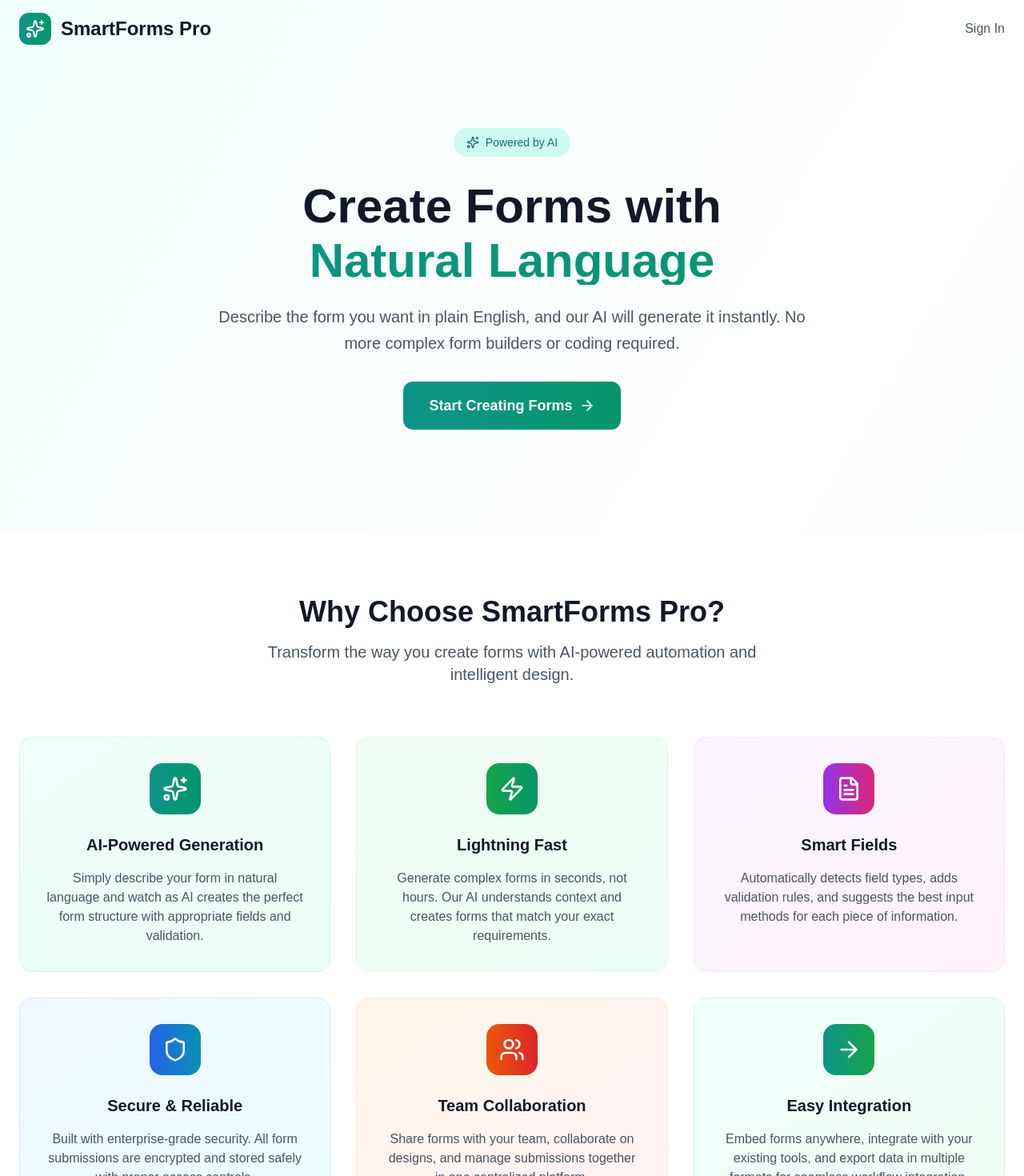
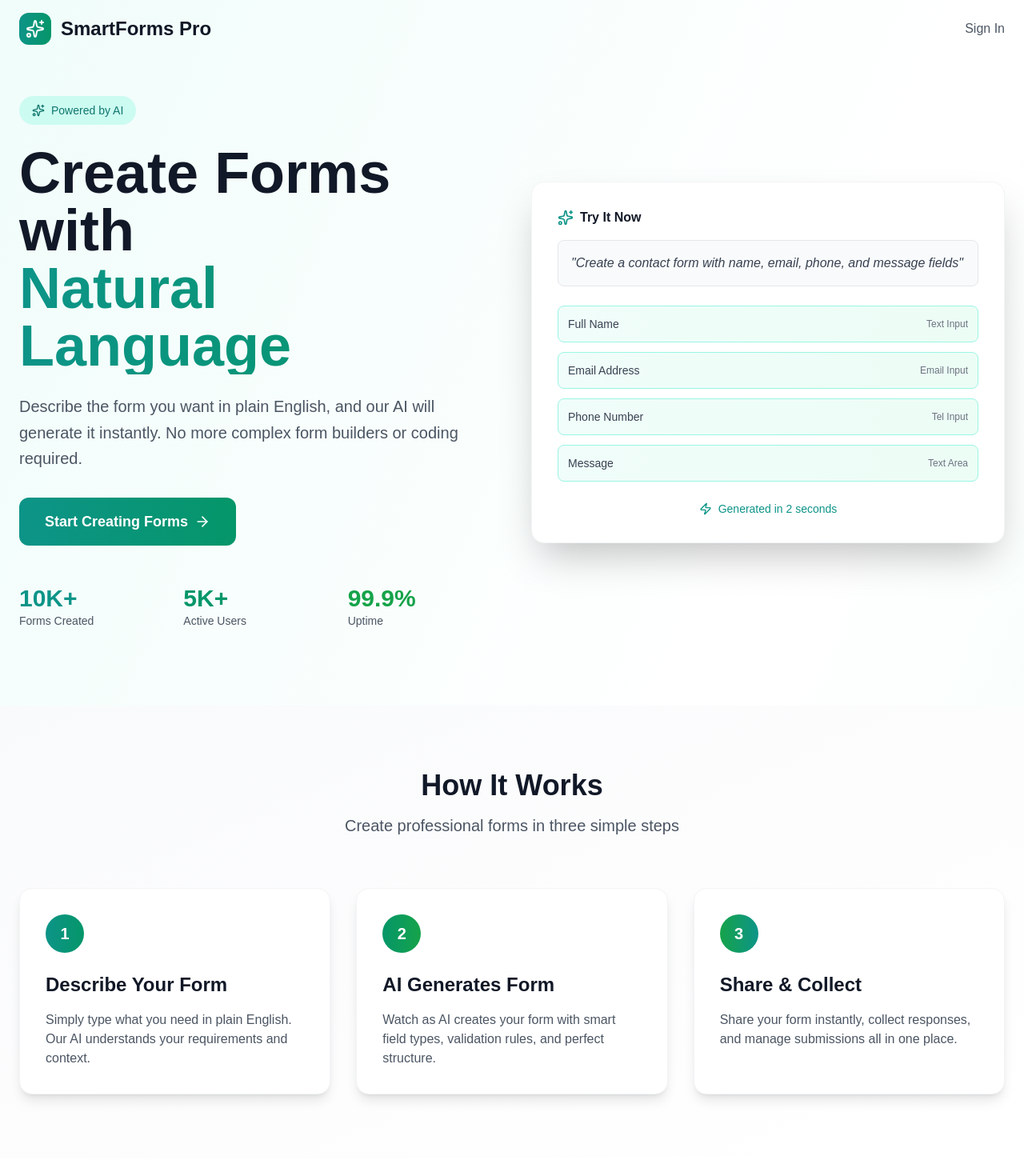
Before and after one commit to Mayankkamriya/AI-Based-Form-Generator, a Next.js app in the folder frontend/: page / in a window 1280 px wide. Shown: the top 1470 px of the page at 80% size. Built offline with nearby package versions, Linux system fonts and the light colour scheme.

Commit message:
adding more details in home page

```diff
--- a/frontend/app/page.tsx
+++ b/frontend/app/page.tsx
@@ -70,26 +70,27 @@
       </nav>
 
       {/* Hero Section */}
-      <div className="px-6 py-20">
-        <div className="max-w-7xl mx-auto text-center">
-          <div className="mb-8">
-            <div className="inline-flex items-center space-x-2 bg-teal-100 text-teal-700 px-4 py-2 rounded-full text-sm font-medium mb-6 mt-2">
+      <div className="px-6 py-16 lg:pt-12 lg:pb-24">
+        <div className="max-w-7xl mx-auto">
+          <div className="grid lg:grid-cols-2 gap-12 items-center">
+            {/* Left Column - Text Content */}
+            <div className="text-center lg:text-left">
+              <div className="inline-flex items-center space-x-2 bg-teal-100 text-teal-700 px-4 py-2 rounded-full text-sm font-medium mb-6">
                 <Sparkles className="w-4 h-4" />
                 <span>Powered by AI</span>
               </div>
-            <h1 className="text-5xl md:text-6xl font-bold text-gray-900 mb-6 leading-tight mt-2">
+              <h1 className="text-5xl md:text-6xl lg:text-7xl font-bold text-gray-900 mb-6 leading-tight">
                 Create Forms with
-              <span className="block bg-gradient-to-r from-teal-600 to-emerald-600 bg-clip-text text-transparent mt-2">
+                <span className="block bg-gradient-to-r from-teal-600 to-emerald-600 bg-clip-text text-transparent">
                   Natural Language
                 </span>
               </h1>
-            <p className="text-xl text-gray-600 max-w-3xl mx-auto leading-relaxed mt-2">
+              <p className="text-xl text-gray-600 mb-8 leading-relaxed">
                 Describe the form you want in plain English, and our AI will generate it instantly.
                 No more complex form builders or coding required.
               </p>
-          </div>
 
-          <div className="flex flex-col sm:flex-row items-center justify-center space-y-4 sm:space-y-0 sm:space-x-4 mb-12">
+          <div className="flex flex-col sm:flex-row items-center lg:items-start space-y-4 sm:space-y-0 sm:space-x-4 mb-8">
             <button
               onClick={() => router.push(isLoggedIn ? '/dashboard' : '/signup')}
               className="bg-gradient-to-r from-teal-600 to-emerald-600 text-white px-8 py-4 rounded-xl font-semibold text-lg hover:shadow-xl transform hover:-translate-y-1 transition-all duration-200 flex items-center space-x-2"
@@ -103,6 +104,123 @@
             >
               View Demo
             </Link> */}
+              </div>
+
+              {/* Stats */}
+              <div className="grid grid-cols-3 gap-6 mt-12">
+                <div>
+                  <div className="text-3xl font-bold text-teal-600">10K+</div>
+                  <div className="text-sm text-gray-600">Forms Created</div>
+                </div>
+                <div>
+                  <div className="text-3xl font-bold text-emerald-600">5K+</div>
+                  <div className="text-sm text-gray-600">Active Users</div>
+                </div>
+                <div>
+                  <div className="text-3xl font-bold text-green-600">99.9%</div>
+                  <div className="text-sm text-gray-600">Uptime</div>
+                </div>
+              </div>
+            </div>
+
+            {/* Right Column - Visual Demo */}
+            <div className="hidden lg:block">
+              <div className="bg-white rounded-2xl shadow-2xl p-8 border border-gray-100">
+                <div className="mb-6">
+                  <div className="flex items-center space-x-2 mb-4">
+                    <Sparkles className="w-5 h-5 text-teal-600" />
+                    <span className="font-semibold text-gray-900">Try It Now</span>
+                  </div>
+                  <div className="bg-gray-50 rounded-lg p-4 border border-gray-200">
+                    <p className="text-gray-700 italic">
+                      "Create a contact form with name, email, phone, and message fields"
+                    </p>
+                  </div>
+                </div>
+                <div className="space-y-3">
+                  <div className="bg-gradient-to-r from-teal-50 to-emerald-50 rounded-lg p-3 border border-teal-200">
+                    <div className="flex items-center justify-between">
+                      <span className="text-sm font-medium text-gray-700">Full Name</span>
+                      <span className="text-xs text-gray-500">Text Input</span>
+                    </div>
+                  </div>
+                  <div className="bg-gradient-to-r from-teal-50 to-emerald-50 rounded-lg p-3 border border-teal-200">
+                    <div className="flex items-center justify-between">
+                      <span className="text-sm font-medium text-gray-700">Email Address</span>
+                      <span className="text-xs text-gray-500">Email Input</span>
+                    </div>
+                  </div>
+                  <div className="bg-gradient-to-r from-teal-50 to-emerald-50 rounded-lg p-3 border border-teal-200">
+                    <div className="flex items-center justify-between">
+                      <span className="text-sm font-medium text-gray-700">Phone Number</span>
+                      <span className="text-xs text-gray-500">Tel Input</span>
+                    </div>
+                  </div>
+                  <div className="bg-gradient-to-r from-teal-50 to-emerald-50 rounded-lg p-3 border border-teal-200">
+                    <div className="flex items-center justify-between">
+                      <span className="text-sm font-medium text-gray-700">Message</span>
+                      <span className="text-xs text-gray-500">Text Area</span>
+                    </div>
+                  </div>
+                </div>
+                <div className="mt-6 flex items-center justify-center space-x-2 text-sm text-teal-600">
+                  <Zap className="w-4 h-4" />
+                  <span className="font-medium">Generated in 2 seconds</span>
+                </div>
+              </div>
+            </div>
+          </div>
+        </div>
+      </div>
+
+      {/* How It Works Section */}
+      <div className="px-6 py-20 bg-gradient-to-br from-gray-50 to-white">
+        <div className="max-w-7xl mx-auto">
+          <div className="text-center mb-16">
+            <h2 className="text-4xl font-bold text-gray-900 mb-4">
+              How It Works
+            </h2>
+            <p className="text-xl text-gray-600 max-w-2xl mx-auto">
+              Create professional forms in three simple steps
+            </p>
+          </div>
+
+          <div className="grid grid-cols-1 md:grid-cols-3 gap-8">
+            <div className="relative">
+              <div className="bg-white rounded-2xl p-8 shadow-lg border border-gray-100 h-full">
+                <div className="w-12 h-12 bg-gradient-to-r from-teal-600 to-emerald-600 rounded-full flex items-center justify-center text-white font-bold text-xl mb-6">
+                  1
+                </div>
+                <h3 className="text-2xl font-semibold text-gray-900 mb-4">Describe Your Form</h3>
+                <p className="text-gray-600">
+                  Simply type what you need in plain English. Our AI understands your requirements and context.
+                </p>
+              </div>
+            </div>
+
+            <div className="relative">
+              <div className="bg-white rounded-2xl p-8 shadow-lg border border-gray-100 h-full">
+                <div className="w-12 h-12 bg-gradient-to-r from-emerald-600 to-green-600 rounded-full flex items-center justify-center text-white font-bold text-xl mb-6">
+                  2
+                </div>
+                <h3 className="text-2xl font-semibold text-gray-900 mb-4">AI Generates Form</h3>
+                <p className="text-gray-600">
+                  Watch as AI creates your form with smart field types, validation rules, and perfect structure.
+                </p>
+              </div>
+            </div>
+
+            <div className="relative">
+              <div className="bg-white rounded-2xl p-8 shadow-lg border border-gray-100 h-full">
+                <div className="w-12 h-12 bg-gradient-to-r from-green-600 to-teal-600 rounded-full flex items-center justify-center text-white font-bold text-xl mb-6">
+                  3
+                </div>
+                <h3 className="text-2xl font-semibold text-gray-900 mb-4">Share & Collect</h3>
+                <p className="text-gray-600">
+                  Share your form instantly, collect responses, and manage submissions all in one place.
+                </p>
+              </div>
+            </div>
           </div>
         </div>
       </div>
```
Lines whose indentation alone changed are shown as unchanged.
